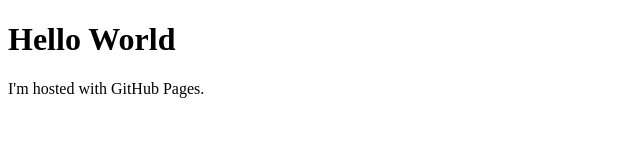
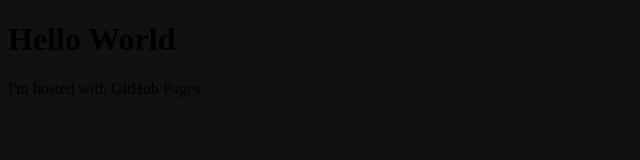
Before and after one commit to airubin/airubin, a plain HTML site: page index.html in a window 1280 px wide. Shown: the whole page, without its empty margins (0-640 px from the left). Drawn offline with Linux system fonts and the light colour scheme.

Commit message:
Update index.html

```diff
--- a/index.html
+++ b/index.html
@@ -1,6 +1,6 @@
 <!DOCTYPE html>
 <html>
-<body>
+<body style="background-color:rgb(17, 17, 17);" >
 <h1>Hello World</h1>
 <p>I'm hosted with GitHub Pages.</p>
 </body>
```
